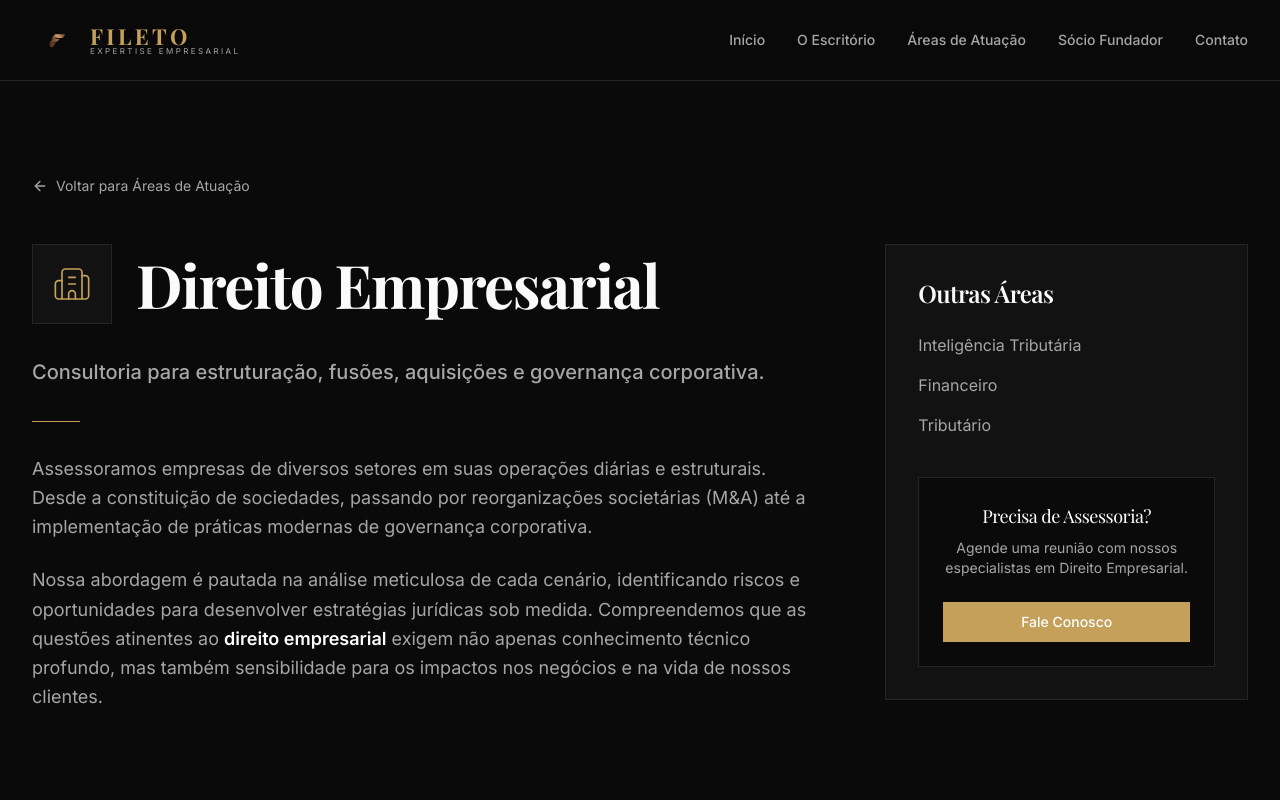
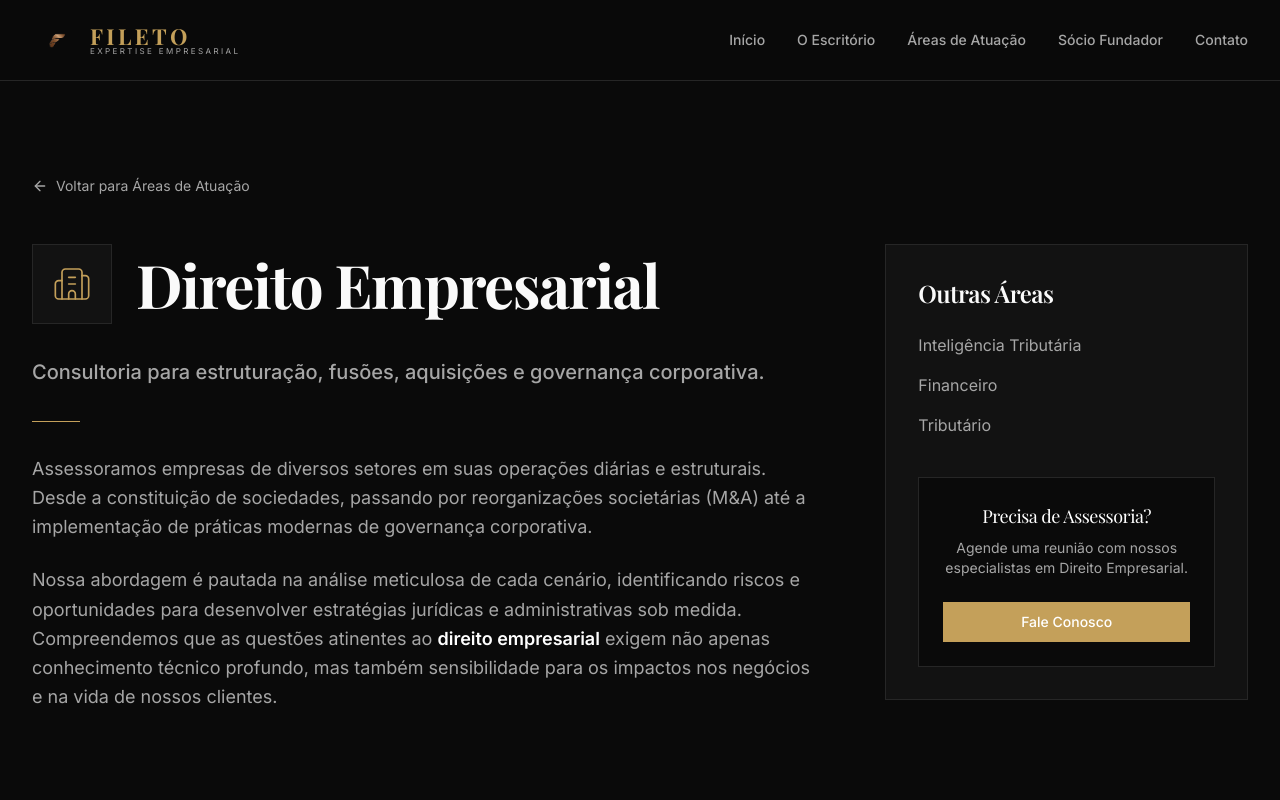
Before and after one commit to claudiofileto-lgtm/grupo-fileto-cdh77id9i, a React (Vite) app: page /areas/direito-empresarial in a window 1280 px wide. Shown: the top 800 px of the page. Built offline with nearby package versions, Linux system fonts and the light colour scheme; a web font is replaced by a local one.

Commit message:
Atualiza texto em AreaDetail adicionando 'e administrativas' após 'jurídicas'

```diff
--- a/src/pages/AreaDetail.tsx
+++ b/src/pages/AreaDetail.tsx
@@ -145,8 +145,8 @@ export default function AreaDetail() {
                   )}
                   <p>
                     Nossa abordagem é pautada na análise meticulosa de cada cenário, identificando
-                    riscos e oportunidades para desenvolver estratégias jurídicas sob medida.
-                    Compreendemos que as questões atinentes ao{' '}
+                    riscos e oportunidades para desenvolver estratégias jurídicas e administrativas
+                    sob medida. Compreendemos que as questões atinentes ao{' '}
                     <strong>{area.title.toLowerCase()}</strong> exigem não apenas conhecimento
                     técnico profundo, mas também sensibilidade para os impactos nos negócios e na
                     vida de nossos clientes.
```
Also changed, not shown: .skip.config.json.
